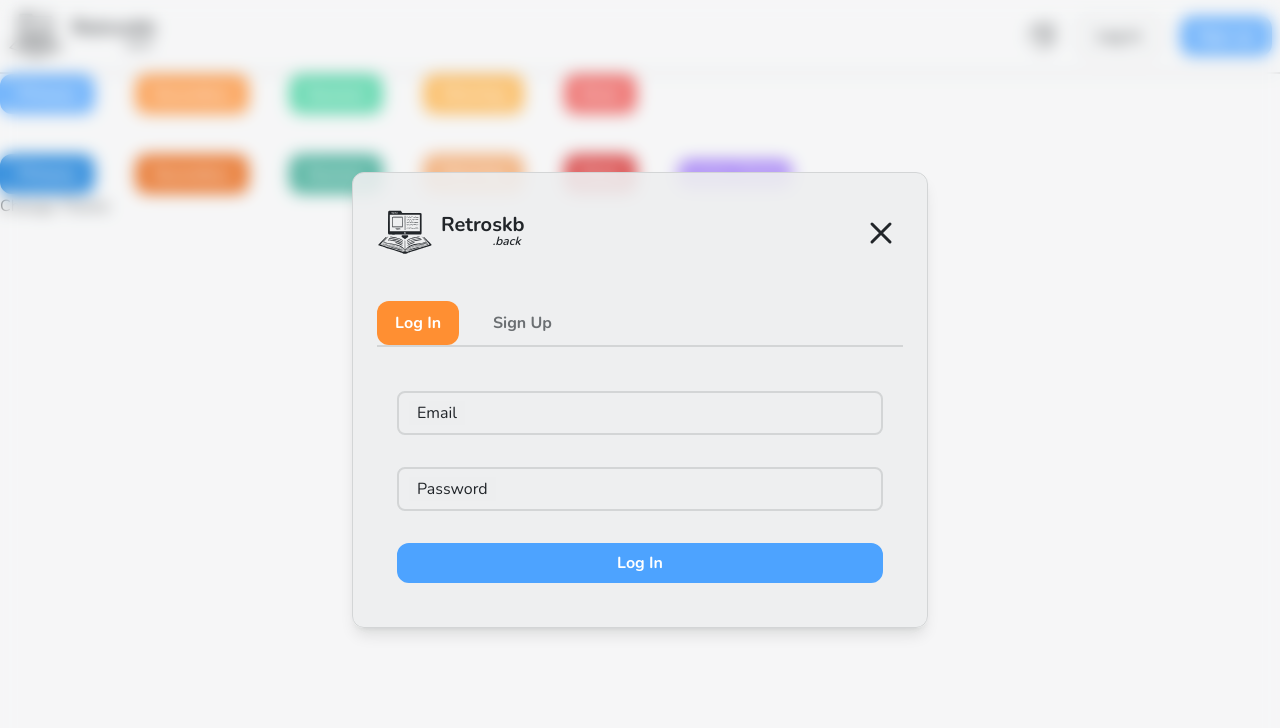
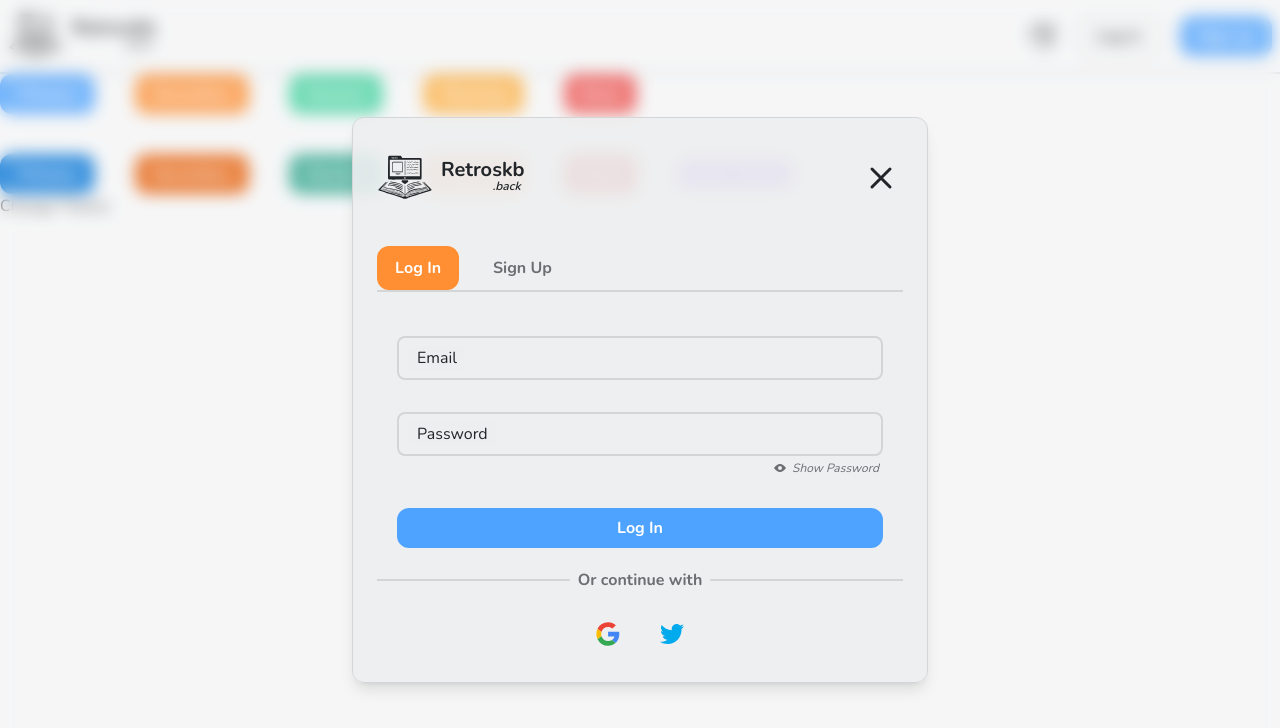
Before and after one commit to FabricioAsat/retroskb-client, a React (Vite) app: page / in a window 1280 px wide. Both pictures are taken after a click on the button "Log in". Shown: the top 728 px of the page. Built offline with nearby package versions, Linux system fonts and the light colour scheme.

Commit message:
faet: forms designed

```diff
--- /dev/null
+++ b/src/assets/GoogleIMG.tsx
@@ -0,0 +1,30 @@
+export const GoogleIMG = ({ className }: { className: string }) => {
+  return (
+    <svg
+      width={800}
+      height={800}
+      viewBox="-0.5 0 48 48"
+      xmlns="http://www.w3.org/2000/svg"
+      className={className}
+    >
+      <g fill="none" fillRule="evenodd">
+        <path
+          d="M9.827 24c0-1.524.253-2.986.705-4.356l-7.909-6.04A23.46 23.46 0 0 0 .213 24c0 3.737.868 7.26 2.407 10.388l7.905-6.05A13.9 13.9 0 0 1 9.827 24"
+          fill="#fbbc05"
+        />
+        <path
+          d="M23.714 10.133c3.311 0 6.302 1.174 8.652 3.094L39.202 6.4C35.036 2.773 29.695.533 23.714.533a23.43 23.43 0 0 0-21.09 13.071l7.908 6.04a13.85 13.85 0 0 1 13.182-9.51"
+          fill="#eb4335"
+        />
+        <path
+          d="M23.714 37.867a13.85 13.85 0 0 1-13.182-9.51l-7.909 6.038a23.43 23.43 0 0 0 21.09 13.072c5.732 0 11.205-2.036 15.312-5.849l-7.507-5.804c-2.118 1.335-4.786 2.053-7.804 2.053"
+          fill="#34a853"
+        />
+        <path
+          d="M46.145 24c0-1.387-.213-2.88-.534-4.267H23.714V28.8h12.604c-.63 3.091-2.346 5.468-4.8 7.014l7.507 5.804c4.314-4.004 7.12-9.969 7.12-17.618"
+          fill="#4285f4"
+        />
+      </g>
+    </svg>
+  );
+};
--- /dev/null
+++ b/src/assets/HideIMG.tsx
@@ -0,0 +1,20 @@
+export const HideIMG = ({ className }: { className: string }) => {
+  return (
+    <svg
+      width={800}
+      height={800}
+      viewBox="0 0 24 24"
+      fill="none"
+      xmlns="http://www.w3.org/2000/svg"
+      className={className}
+    >
+      <path
+        fillRule="evenodd"
+        clipRule="evenodd"
+        d="M18.237 15.116a19.5 19.5 0 0 0 1.951-2.05c.388-.472.582-.707.582-1.066s-.194-.594-.582-1.066C18.768 9.21 15.636 6 12 6c-.84 0-1.652.171-2.423.456l2.547 2.547a3 3 0 0 1 2.874 2.873zm-8.844-4.602a3 3 0 0 0 4.093 4.092l2.301 2.303C14.636 17.555 13.353 18 12 18c-3.636 0-6.768-3.21-8.188-4.934-.388-.472-.582-.707-.582-1.066s.194-.594.582-1.066c.673-.817 1.732-1.97 3.046-2.954z"
+        fill="currentColor"
+      />
+      <path d="m5 2 16 16" stroke="currentColor" strokeWidth={2} />
+    </svg>
+  );
+};
--- /dev/null
+++ b/src/assets/TwitterIMG.tsx
@@ -0,0 +1,17 @@
+export const TwitterIMG = ({ className }: { className: string }) => {
+  return (
+    <svg
+      width={800}
+      height={800}
+      viewBox="0 -4 48 48"
+      xmlns="http://www.w3.org/2000/svg"
+      className={className}
+    >
+      <path
+        d="M48 4.735a19.2 19.2 0 0 1-5.655 1.59A10.08 10.08 0 0 0 46.675.74a19.4 19.4 0 0 1-6.257 2.447C38.627 1.225 36.066 0 33.231 0c-5.435 0-9.844 4.521-9.844 10.098q0 1.188.254 2.3c-8.185-.423-15.44-4.438-20.3-10.555a10.3 10.3 0 0 0-1.332 5.082c0 3.502 1.738 6.593 4.38 8.405a9.7 9.7 0 0 1-4.462-1.26v.124c0 4.894 3.395 8.977 7.903 9.901a9.4 9.4 0 0 1-2.595.356q-.953 0-1.854-.18c1.254 4.01 4.888 6.932 9.199 7.01-3.37 2.71-7.618 4.325-12.23 4.325q-1.194 0-2.35-.139C4.359 38.327 9.537 40 15.096 40c18.115 0 28.019-15.385 28.019-28.73 0-.439-.009-.878-.026-1.308A20.2 20.2 0 0 0 48 4.735"
+        fill="#00aaec"
+        fillRule="evenodd"
+      />
+    </svg>
+  );
+};
--- /dev/null
+++ b/src/assets/ViewIMG.tsx
@@ -0,0 +1,19 @@
+export const ViewIMG = ({ className }: { className: string }) => {
+  return (
+    <svg
+      width={800}
+      height={800}
+      viewBox="0 0 24 24"
+      fill="none"
+      xmlns="http://www.w3.org/2000/svg"
+      className={className}
+    >
+      <path
+        fillRule="evenodd"
+        clipRule="evenodd"
+        d="M20.77 12c0-.359-.194-.594-.582-1.066C18.768 9.21 15.636 6 12 6s-6.768 3.21-8.188 4.934c-.388.472-.582.707-.582 1.066s.194.594.582 1.066C5.232 14.79 8.364 18 12 18s6.768-3.21 8.188-4.934c.388-.472.582-.707.582-1.066M12 15a3 3 0 1 0 0-6 3 3 0 0 0 0 6"
+        fill="currentColor"
+      />
+    </svg>
+  );
+};
--- a/src/assets/index.tsx
+++ b/src/assets/index.tsx
@@ -3,3 +3,7 @@
 export { UserIMG } from "./UserIMG";
 export { SunIMG } from "./SunIMG";
 export { MoonIMG } from "./MoonIMG";
+export { HideIMG } from "./HideIMG"; // El ojo que oculta la contraseña
+export { ViewIMG } from "./ViewIMG"; // El ojo que muestra la contraseña
+export { GoogleIMG } from "./GoogleIMG";
+export { TwitterIMG } from "./TwitterIMG";
--- a/src/components/form/Form.tsx
+++ b/src/components/form/Form.tsx
@@ -4,6 +4,7 @@
 import { SignUpForm } from "./SignUpForm";
 import { useThemeContext } from "../../context";
 import { CustomButton } from "..";
+import { GoogleIMG, TwitterIMG } from "../../assets";
 
 interface FormProps {
   initialForm?: "login" | "signup";
@@ -75,6 +76,50 @@
             </motion.div>
           )}
         </AnimatePresence>
+
+        {/* Continuar con Google account, y demás */}
+        <aside className="flex flex-col items-center justify-center">
+          <span className="flex w-full items-center truncate gap-x-2">
+            <hr
+              className={`border w-full ${
+                isDark ? "border-dark-border" : "border-light-border"
+              }`}
+            />
+            <h2
+              className={`font-bold ${
+                isDark ? "text-dark-text-muted" : "text-light-text-muted"
+              }`}
+            >
+              Or continue with
+            </h2>
+            <hr
+              className={`border w-full ${
+                isDark ? "border-dark-border" : "border-light-border"
+              }`}
+            />
+          </span>
+
+          {/* Botones decorativos */}
+          <nav className="flex gap-4 items-center justify-center mt-4">
+            <CustomButton
+              onClick={() => console.log("Google")}
+              className={`px-2.5 py-2.5 border-transparent ${
+                isDark ? "hover:bg-dark-border" : "hover:bg-light-border"
+              }`}
+            >
+              <GoogleIMG className="inline-block w-6 h-6" />
+            </CustomButton>
+
+            <CustomButton
+              onClick={() => console.log("Twitter")}
+              className={`px-2.5 py-2.5 border-transparent ${
+                isDark ? "hover:bg-dark-border" : "hover:bg-light-border"
+              }`}
+            >
+              <TwitterIMG className="inline-block w-6 h-6" />
+            </CustomButton>
+          </nav>
+        </aside>
       </div>
     </div>
   );
--- a/src/components/form/LogInForm.tsx
+++ b/src/components/form/LogInForm.tsx
@@ -1,9 +1,13 @@
 import { useState } from "react";
 import { CustomButton, CustomInput } from "..";
 import { useThemeContext } from "../../context";
+import { isValidEmail, isValidPassword } from "../../utils";
+import { HideIMG, ViewIMG } from "../../assets";
 
 export const LogInForm = () => {
   const { isDark } = useThemeContext();
+
+  const [viewPassword, setViewPassword] = useState(false);
   const [form, setForm] = useState({
     email: "",
     password: "",
@@ -25,16 +29,33 @@
         type="email"
         value={form.email}
         onChange={(e) => handleChange("email")(e.target.value)}
-        validate={(value) => /^[^\s@]+@[^\s@]+\.[^\s@]+$/.test(value)}
+        validate={(value) => isValidEmail(value)}
       />
 
-      <CustomInput
-        label="Password"
-        type="password"
-        value={form.password}
-        onChange={(e) => handleChange("password")(e.target.value)}
-        validate={(value) => value.length >= 8}
-      />
+      <span className="flex flex-col items-end">
+        <CustomInput
+          label="Password"
+          type={viewPassword ? "text" : "password"}
+          value={form.password}
+          onChange={(e) => handleChange("password")(e.target.value)}
+          validate={(value) => isValidPassword(value)}
+        />
+        <small
+          onClick={() => setViewPassword(!viewPassword)}
+          className={`flex items-center gap-x-1 text-xs italic cursor-pointer mr-1 mt-1 transition-colors duration-200 ${
+            isDark
+              ? "text-dark-text-muted hover:text-dark-text"
+              : "text-light-text-muted hover:text-light-text"
+          }`}
+        >
+          {viewPassword ? (
+            <HideIMG className="inline-block w-4 h-4" />
+          ) : (
+            <ViewIMG className="inline-block w-4 h-4" />
+          )}
+          {viewPassword ? "Hide Password" : "Show Password"}
+        </small>
+      </span>
 
       <CustomButton
         type="submit"
--- a/src/components/form/SignUpForm.tsx
+++ b/src/components/form/SignUpForm.tsx
@@ -1,25 +1,91 @@
+import { useState } from "react";
+import { CustomButton, CustomInput } from "..";
+import { useThemeContext } from "../../context";
+import {
+  isValidDate,
+  isValidEmail,
+  isValidPassword,
+  isValidUsername,
+} from "../../utils";
+import { HideIMG, ViewIMG } from "../../assets";
+
 export const SignUpForm = () => {
+  const { isDark } = useThemeContext();
+
+  const [viewPassword, setViewPassword] = useState(false);
+  const [form, setForm] = useState({
+    email: "",
+    username: "",
+    password: "",
+  });
+
+  const handleChange = (field: keyof typeof form) => (value: string) => {
+    setForm((prev) => ({ ...prev, [field]: value }));
+  };
+
+  const handleSubmit = (e: React.FormEvent<HTMLFormElement>) => {
+    e.preventDefault();
+    console.log("Submited");
+  };
+
   return (
-    <div className="flex flex-col gap-4">
-      <h2 className="mb-2 text-lg font-semibold text-center">Sign Up</h2>
-      <input
+    <form className="flex flex-col gap-y-8 px-5 py-5" onSubmit={handleSubmit}>
+      <CustomInput
+        label="Username"
         type="text"
-        placeholder="Username"
-        className="p-2 w-full rounded-lg border"
+        value={form.email}
+        onChange={(e) => handleChange("username")(e.target.value)}
+        validate={(value) => isValidUsername(value)}
       />
-      <input
+
+      <CustomInput
+        label="Email"
         type="email"
-        placeholder="Email"
-        className="p-2 w-full rounded-lg border"
+        value={form.email}
+        onChange={(e) => handleChange("email")(e.target.value)}
+        validate={(value) => isValidEmail(value)}
       />
-      <input
-        type="password"
-        placeholder="Password"
-        className="p-2 w-full rounded-lg border"
+
+      <span className="flex flex-col items-end">
+        <CustomInput
+          label="Password"
+          type={viewPassword ? "text" : "password"}
+          value={form.password}
+          onChange={(e) => handleChange("password")(e.target.value)}
+          validate={(value) => isValidPassword(value)}
+        />
+        <small
+          onClick={() => setViewPassword(!viewPassword)}
+          className={`flex items-center gap-x-1 text-xs italic cursor-pointer mr-1 mt-1 transition-colors duration-200 ${
+            isDark
+              ? "text-dark-text-muted hover:text-dark-text"
+              : "text-light-text-muted hover:text-light-text"
+          }`}
+        >
+          {viewPassword ? (
+            <HideIMG className="inline-block w-4 h-4" />
+          ) : (
+            <ViewIMG className="inline-block w-4 h-4" />
+          )}
+          {viewPassword ? "Hide Password" : "Show Password"}
+        </small>
+      </span>
+
+      <CustomInput
+        label="Date of Birth"
+        type="date"
+        value={form.email}
+        onChange={(e) => handleChange("email")(e.target.value)}
+        validate={(value) => isValidDate(value)}
       />
-      <button className="py-2 w-full font-semibold text-white bg-green-500 rounded-lg transition hover:bg-green-600">
-        Sign Up
-      </button>
-    </div>
+
+      <CustomButton
+        type="submit"
+        color={isDark ? "dark-success" : "light-success"}
+        className="w-full"
+      >
+        Sign in
+      </CustomButton>
+    </form>
   );
 };
--- a/src/utils/index.ts
+++ b/src/utils/index.ts
@@ -2,3 +2,9 @@
 export { groupMangasByStates } from "./gropStates.util";
 export { getGenres } from "./getGenres.util";
 export { getColorVar } from "./getColorVar.util";
+
+// Validators
+export { isValidEmail } from "./validators.util";
+export { isValidDate } from "./validators.util";
+export { isValidPassword } from "./validators.util";
+export { isValidUsername } from "./validators.util";
```
Also changed, not shown: src/utils/validators.util.ts (added, +33 -0 lines).
